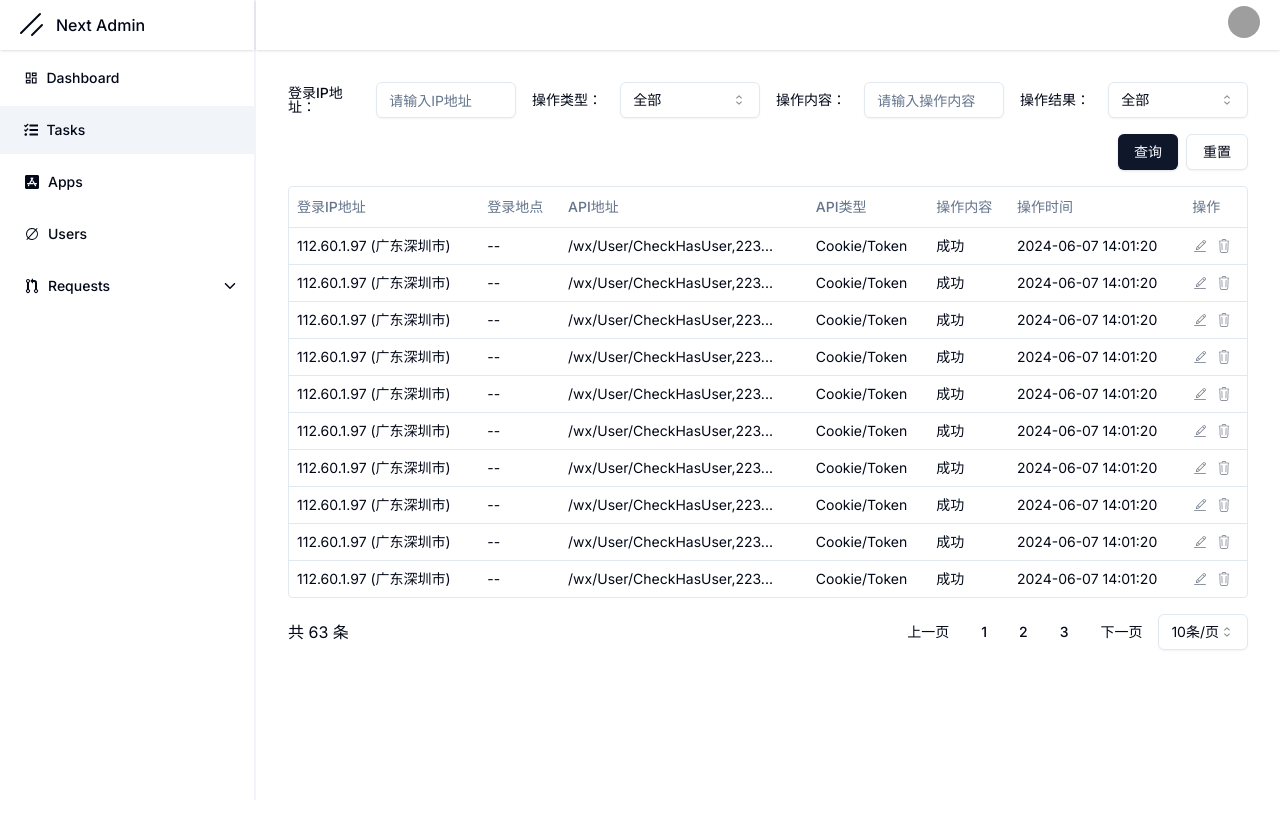
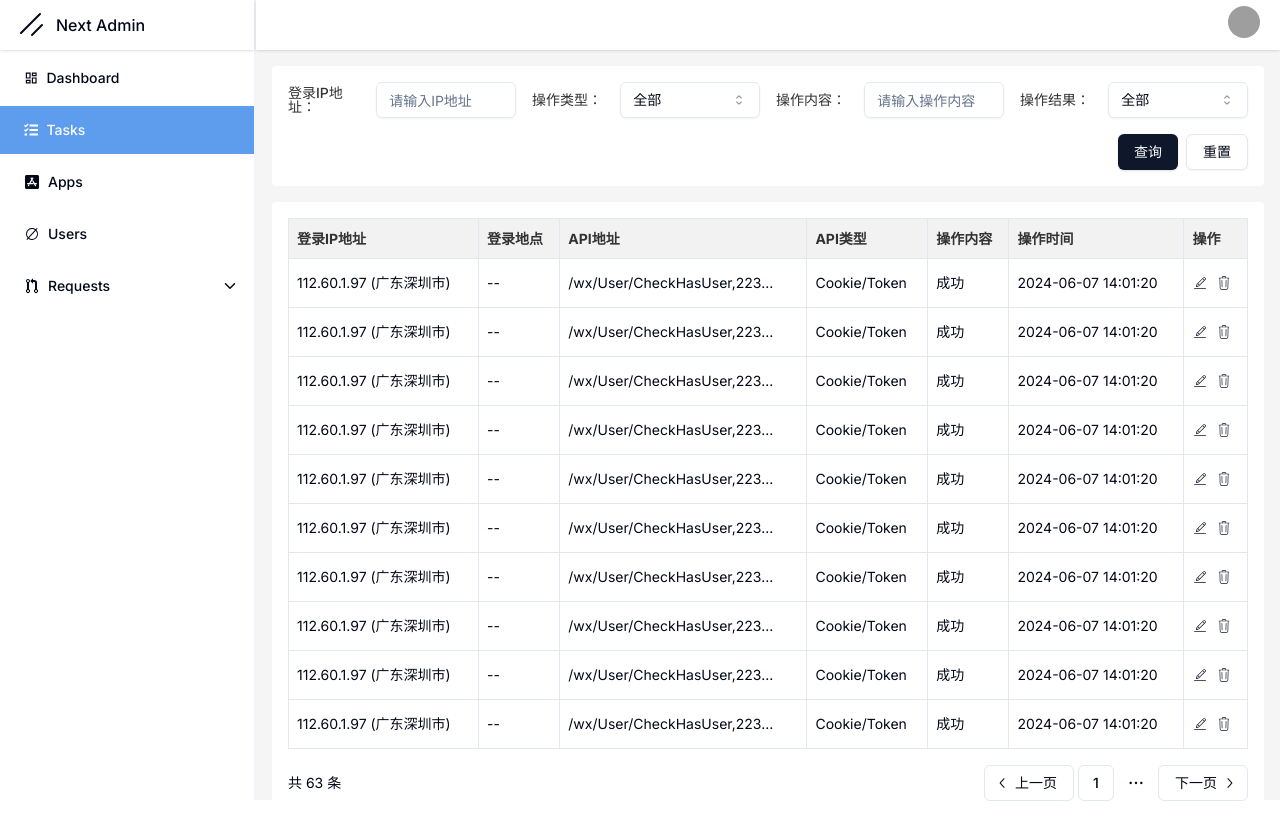
Before and after one commit to linzhe141/next-admin, a Next.js app: page /task in a window 1280 px wide. Before the commit the page ends 800 px from the top, so only its background shows below. Built offline with nearby package versions, Linux system fonts and the light colour scheme; grey boxes are pictures that could not be loaded.

Commit message:
refactor: refactor layout

```diff
--- a/app/(pages)/dashboard/page.tsx
+++ b/app/(pages)/dashboard/page.tsx
@@ -11,7 +11,7 @@ export default function Dashboard() {
     { title: '总计', value: '￥123,01.50' },
   ]
   return (
-    <div>
+    <div className='rounded bg-white p-4'>
       <h2 className='mb-4 text-3xl font-bold tracking-tight'>Dashboard</h2>
       <Tabs defaultValue='Overview' className='w-full'>
         <TabsList>
--- a/app/(pages)/layout.tsx
+++ b/app/(pages)/layout.tsx
@@ -68,8 +68,8 @@ export default function Layout({
           <MenuNav />
         </ScrollArea>
       </aside>
-      <div className='flex-1'>
-        <div className='flex h-[50px] items-center justify-between px-4 shadow'>
+      <div className='flex-1 bg-[#f5f5f5]'>
+        <div className='flex h-[50px] items-center justify-between bg-white px-4 shadow'>
           <div></div>
           <div className='mr-1'>
             <DropdownMenu>
@@ -108,7 +108,7 @@ export default function Layout({
             </DropdownMenu>
           </div>
         </div>
-        <div className='p-8'>{children}</div>
+        <div className='p-4'>{children}</div>
       </div>
     </div>
   )
--- a/app/(pages)/task/page.tsx
+++ b/app/(pages)/task/page.tsx
@@ -17,18 +17,29 @@ import {
   TableCell,
 } from '@/components/ui/table'
 import { CiEdit, CiTrash } from 'react-icons/ci'
+import {
+  Pagination,
+  PaginationContent,
+  PaginationEllipsis,
+  PaginationItem,
+  PaginationLink,
+  PaginationNext,
+  PaginationPrevious,
+} from '@/components/ui/pagination'
+
 export default function Task() {
   return (
     <div className=''>
-      <div className='mb-4 grid grid-cols-4 items-center gap-4'>
+      <div className='rounded bg-white p-4'>
+        <div className='mb-4 grid grid-cols-2 items-center gap-4 md:grid-cols-3 lg:grid-cols-4'>
           <div className='flex items-center gap-4'>
-          <Label htmlFor='ip-address' className='w-32'>
+            <Label htmlFor='ip-address' className='w-32 text-[#333]'>
               登录IP地址：
             </Label>
             <Input id='ip-address' placeholder='请输入IP地址' />
           </div>
           <div className='flex items-center gap-4'>
-          <Label htmlFor='operation-type' className='w-32'>
+            <Label htmlFor='operation-type' className='w-32 text-[#333]'>
               操作类型：
             </Label>
             <Select>
@@ -43,13 +54,13 @@ export default function Task() {
             </Select>
           </div>
           <div className='flex items-center gap-4'>
-          <Label htmlFor='operation-content' className='w-32'>
+            <Label htmlFor='operation-content' className='w-32 text-[#333]'>
               操作内容：
             </Label>
             <Input id='operation-content' placeholder='请输入操作内容' />
           </div>
           <div className='flex items-center gap-4'>
-          <Label htmlFor='operation-result' className='w-32'>
+            <Label htmlFor='operation-result' className='w-32 text-[#333]'>
               操作结果：
             </Label>
             <Select>
@@ -64,61 +75,82 @@ export default function Task() {
             </Select>
           </div>
         </div>
-      <div className='mb-4 flex justify-end gap-2'>
+        <div className='flex justify-end gap-2'>
           <Button>查询</Button>
           <Button variant='outline'>重置</Button>
         </div>
-      <div className='rounded border'>
-        <Table>
-          <TableHeader>
+      </div>
+      <div className='mt-4 rounded bg-white p-4'>
+        <Table className='rounded border'>
+          <TableHeader className='bg-[#f2f2f2]'>
             <TableRow>
-              <TableHead>登录IP地址</TableHead>
-              <TableHead>登录地点</TableHead>
-              <TableHead>API地址</TableHead>
-              <TableHead>API类型</TableHead>
-              <TableHead>操作内容</TableHead>
-              <TableHead>操作时间</TableHead>
-              <TableHead>操作</TableHead>
+              <TableHead className='border-r text-sm font-bold text-[#333]'>
+                登录IP地址
+              </TableHead>
+              <TableHead className='border-r text-sm font-bold text-[#333]'>
+                登录地点
+              </TableHead>
+              <TableHead className='border-r text-sm font-bold text-[#333]'>
+                API地址
+              </TableHead>
+              <TableHead className='border-r text-sm font-bold text-[#333]'>
+                API类型
+              </TableHead>
+              <TableHead className='border-r text-sm font-bold text-[#333]'>
+                操作内容
+              </TableHead>
+              <TableHead className='border-r text-sm font-bold text-[#333]'>
+                操作时间
+              </TableHead>
+              <TableHead className='text-sm font-bold text-[#333]'>
+                操作
+              </TableHead>
             </TableRow>
           </TableHeader>
           <TableBody>
             {new Array(10).fill(0).map((_, index) => (
-              <TableRow key={index}>
-                <TableCell>112.60.1.97 (广东深圳市)</TableCell>
-                <TableCell>--</TableCell>
-                <TableCell>/wx/User/CheckHasUser,223...</TableCell>
-                <TableCell>Cookie/Token</TableCell>
-                <TableCell>成功</TableCell>
-                <TableCell>2024-06-07 14:01:20</TableCell>
+              <TableRow key={index} className='leading-8'>
+                <TableCell className='border-r'>
+                  112.60.1.97 (广东深圳市)
+                </TableCell>
+                <TableCell className='border-r'>--</TableCell>
+                <TableCell className='border-r'>
+                  /wx/User/CheckHasUser,223...
+                </TableCell>
+                <TableCell className='border-r'>Cookie/Token</TableCell>
+                <TableCell className='border-r'>成功</TableCell>
+                <TableCell className='border-r'>2024-06-07 14:01:20</TableCell>
                 <TableCell>
                   <div className='flex gap-2'>
-                    <CiEdit className='h-4 w-4 text-gray-500' />
-                    <CiTrash className='h-4 w-4 text-gray-500' />
+                    <CiEdit className='h-4 w-4 cursor-pointer text-[#10182b]' />
+                    <CiTrash className='h-4 w-4 cursor-pointer text-[#10182b]' />
                   </div>
                 </TableCell>
               </TableRow>
             ))}
           </TableBody>
         </Table>
-      </div>
+
         <div className='mt-4 flex items-center justify-between'>
-        <div>共 63 条</div>
-        <div className='flex items-center'>
-          <Button variant='ghost'>上一页</Button>
-          <Button variant='ghost'>1</Button>
-          <Button variant='ghost'>2</Button>
-          <Button variant='ghost'>3</Button>
-          <Button variant='ghost'>下一页</Button>
-          <Select value='10'>
-            <SelectTrigger>
-              <SelectValue>10条/页</SelectValue>
-            </SelectTrigger>
-            <SelectContent>
-              <SelectItem value='10'>10条/页</SelectItem>
-              <SelectItem value='20'>20条/页</SelectItem>
-              <SelectItem value='50'>50条/页</SelectItem>
-            </SelectContent>
-          </Select>
+          <div className='text-sm'>共 63 条</div>
+          <Pagination>
+            <PaginationContent>
+              <PaginationItem>
+                <PaginationPrevious href='#' className='border' />
+              </PaginationItem>
+              <PaginationItem>
+                <PaginationLink href='#' className='border'>
+                  1
+                </PaginationLink>
+              </PaginationItem>
+              <PaginationItem>
+                <PaginationEllipsis />
+              </PaginationItem>
+              <PaginationItem>
+                <PaginationNext href='#' className='border' />
+              </PaginationItem>
+            </PaginationContent>
+          </Pagination>
         </div>
       </div>
     </div>
--- a/components/menu-nav-item.tsx
+++ b/components/menu-nav-item.tsx
@@ -26,9 +26,9 @@ export function MenuNavItem(props: Props) {
       <div
         onClick={() => onClick(props)}
         className={cn(
-          'mt-1 flex cursor-pointer items-center justify-between hover:bg-accent hover:text-accent-foreground',
+          'mt-1 flex cursor-pointer items-center justify-between hover:bg-[#5e9ced] hover:text-white',
           level > 1 ? 'h-10 border-l border-l-slate-500' : 'h-12',
-          href === pathname ? 'bg-accent' : ''
+          href === pathname ? 'bg-[#5e9ced] text-white' : ''
         )}
       >
         <div
--- a/components/ui/pagination.tsx
+++ b/components/ui/pagination.tsx
@@ -12,7 +12,7 @@ const Pagination = ({ className, ...props }: React.ComponentProps<'nav'>) => (
   <nav
     role='navigation'
     aria-label='pagination'
-    className={cn('mx-auto flex w-full justify-center', className)}
+    className={cn('flex justify-center', className)}
     {...props}
   />
 )
```
Lines whose indentation alone changed are shown as unchanged.
